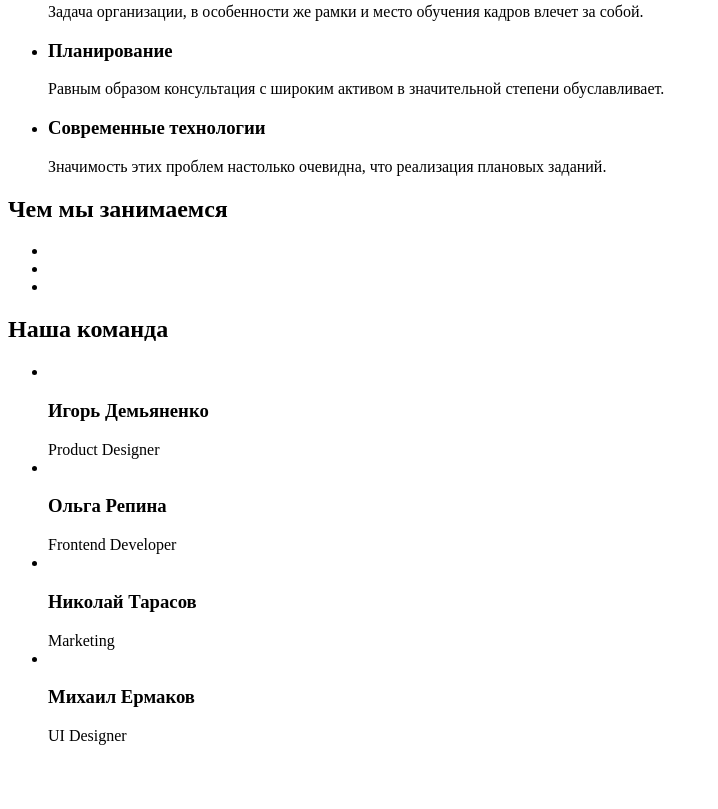
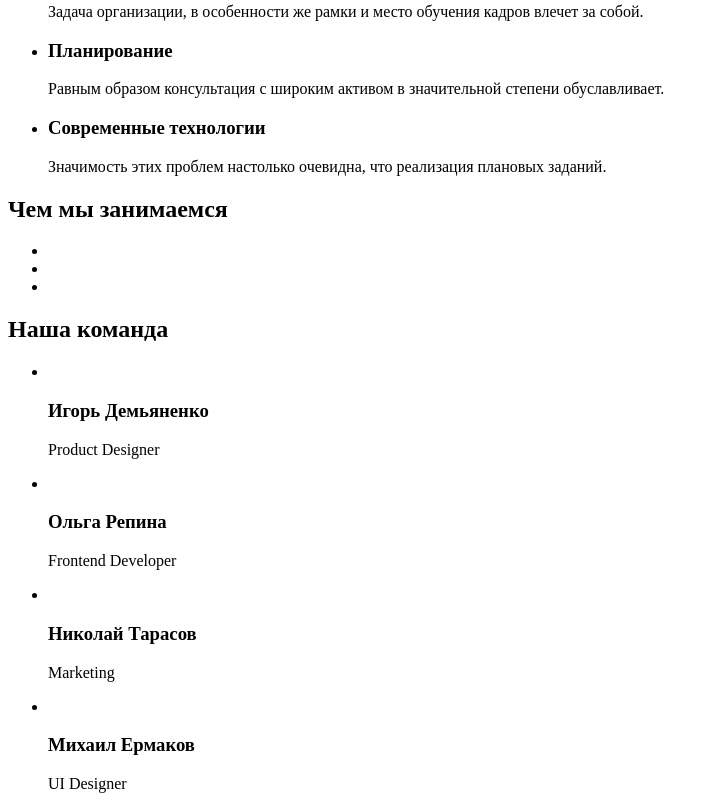
Before and after one commit to hex-nut/goit-markup-hw-01, a plain HTML site: page index.html in a window 1280 px wide. Shown: the part 418-1227 px from the top of the page, without its empty margins (0-718 px from the left). Before the commit the page ends 1179 px from the top, so only its background shows below. Drawn offline with Linux system fonts and the light colour scheme.

Commit message:
відбулися редагування

```diff
--- a/index.html
+++ b/index.html
@@ -6,7 +6,6 @@
     <title>Document</title>
 </head>
 <body>
-    <!-- шапка сайта -->
     <header>
         <nav>
             <a href="" >
@@ -70,22 +69,22 @@
                 <li>
                     <img src="" alt="" width="270" />
                     <h3>Игорь Демьяненко</h3>
-                    <span>Product Designer</span>
+                    <p>Product Designer</p>
                 </li>
                 <li>
                     <img src="" alt="" width="270" />
                     <h3>Ольга Репина</h3>
-                    <span>Frontend Developer</span>
+                    <p>Frontend Developer</p>
                 </li>
                 <li>
                     <img src="" alt="" width="270" />
                     <h3>Николай Тарасов</h3>
-                    <span>Marketing</span>
+                    <p>Marketing</p>
                 </li>
                 <li>
                     <img src="" alt="" width="270" />
                     <h3>Михаил Ермаков</h3>
-                    <span>UI Designer</span>
+                    <p>UI Designer</p>
                 </li>
             </ul>
         </section>
```
Also changed, not shown: 5 other files.
